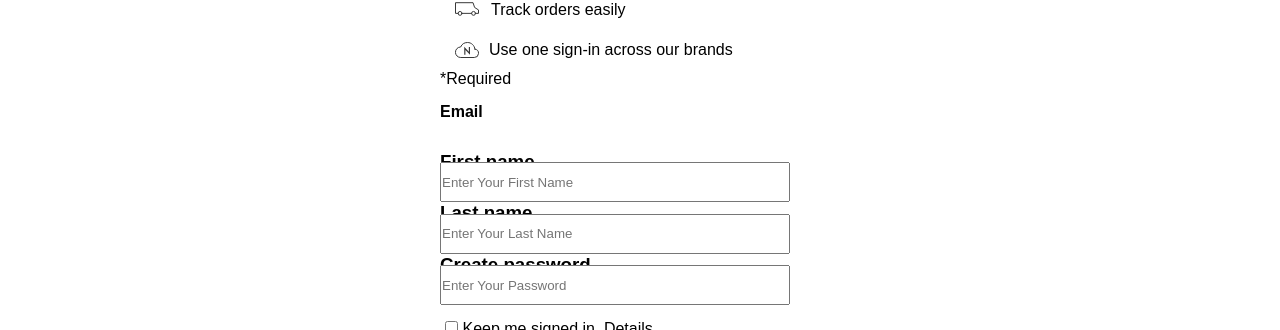
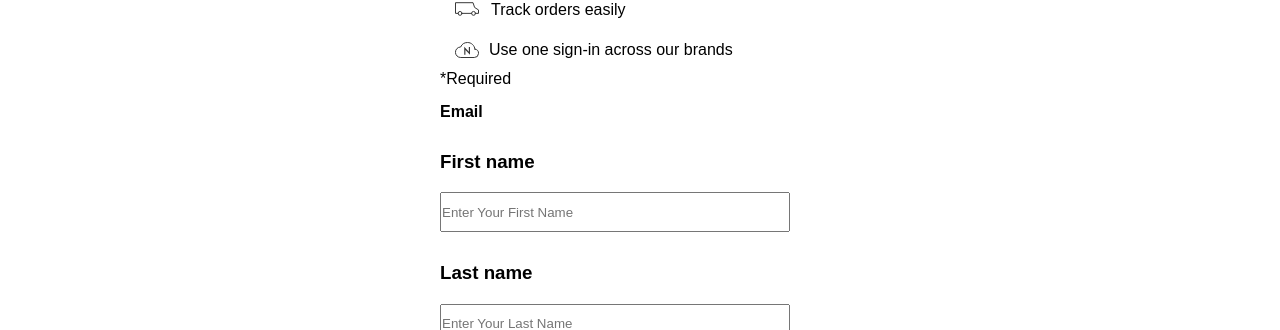
Before and after one commit to srock2580/red-sail-4113, a plain HTML site: page create.html in a window 1280 px wide. Shown: the part 622-952 px from the top of the page. Drawn offline with nearby package versions, Linux system fonts and the light colour scheme.

Commit message:
added create file

```diff
--- a/create.html
+++ b/create.html
@@ -57,8 +57,10 @@
             height: 40px;
             margin-top: -90px;
         }
-        #inp_above_txt{
+        .inp_above_txt{
             margin-top: 30px;
+            margin-bottom: 30px;
+
         }
         #txt_t_c{
             width: 300px;
@@ -123,14 +125,14 @@
 
 
     <form action="#">
-    <h3 id="inp_above_txt">First name</h3>
+    <h3 class="inp_above_txt">First name</h3>
     <input type="text" id="firstname" class="inp" placeholder="Enter Your First Name"/>
 
-    <h3>Last name</h3>
+    <h3 class="inp_above_txt">Last name</h3>
     <input type="text" id="lastName" class="inp" placeholder="Enter Your Last Name"/>
 
 
-    <h3>Create password</h3>
+    <h3 class="inp_above_txt">Create password</h3>
     <input type="password" id="password" class="inp" placeholder="Enter Your Password"/>
     <span id="pswd"></span>
     <div id="tickbox">
```
Also changed, not shown: Signup.html (+1 -1 lines).
